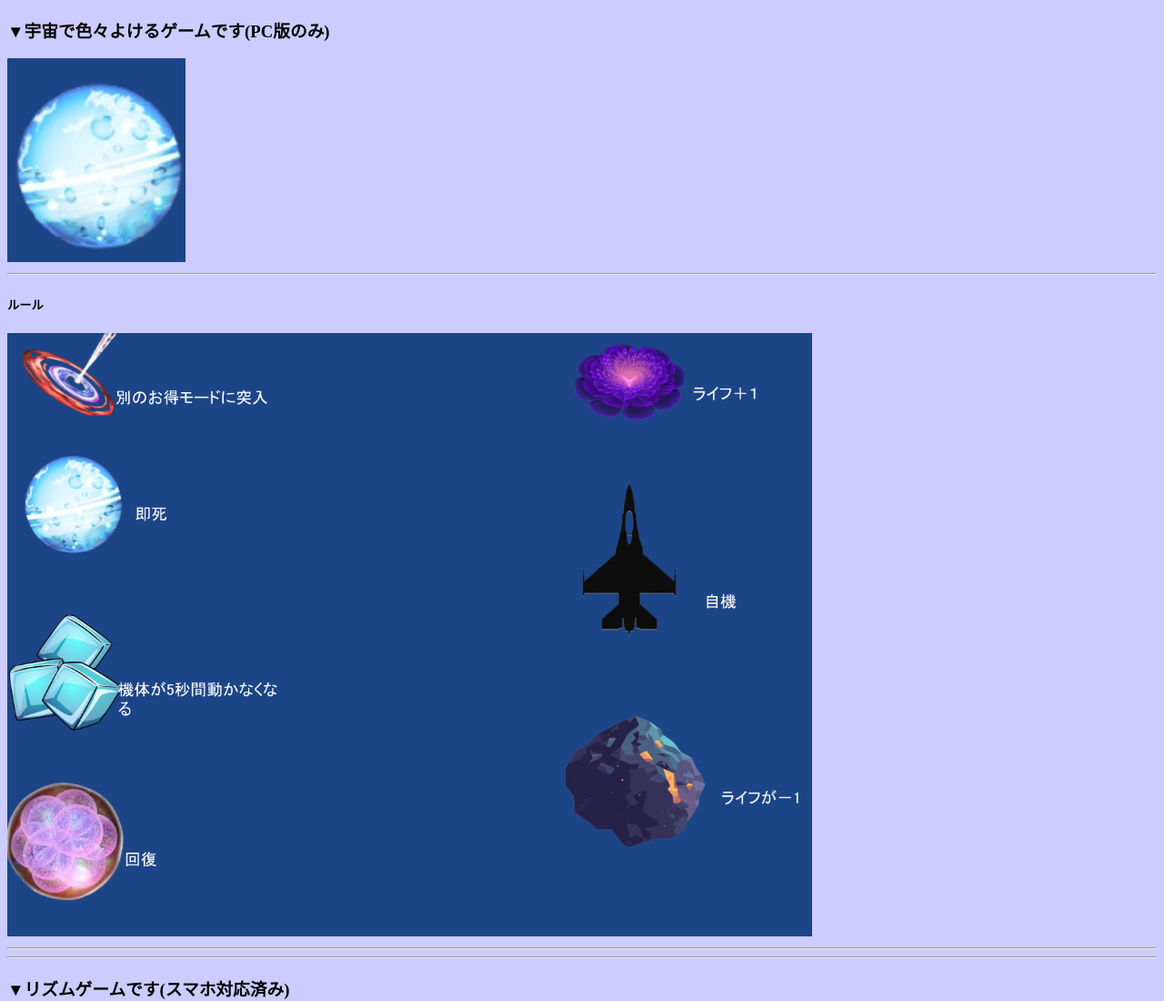
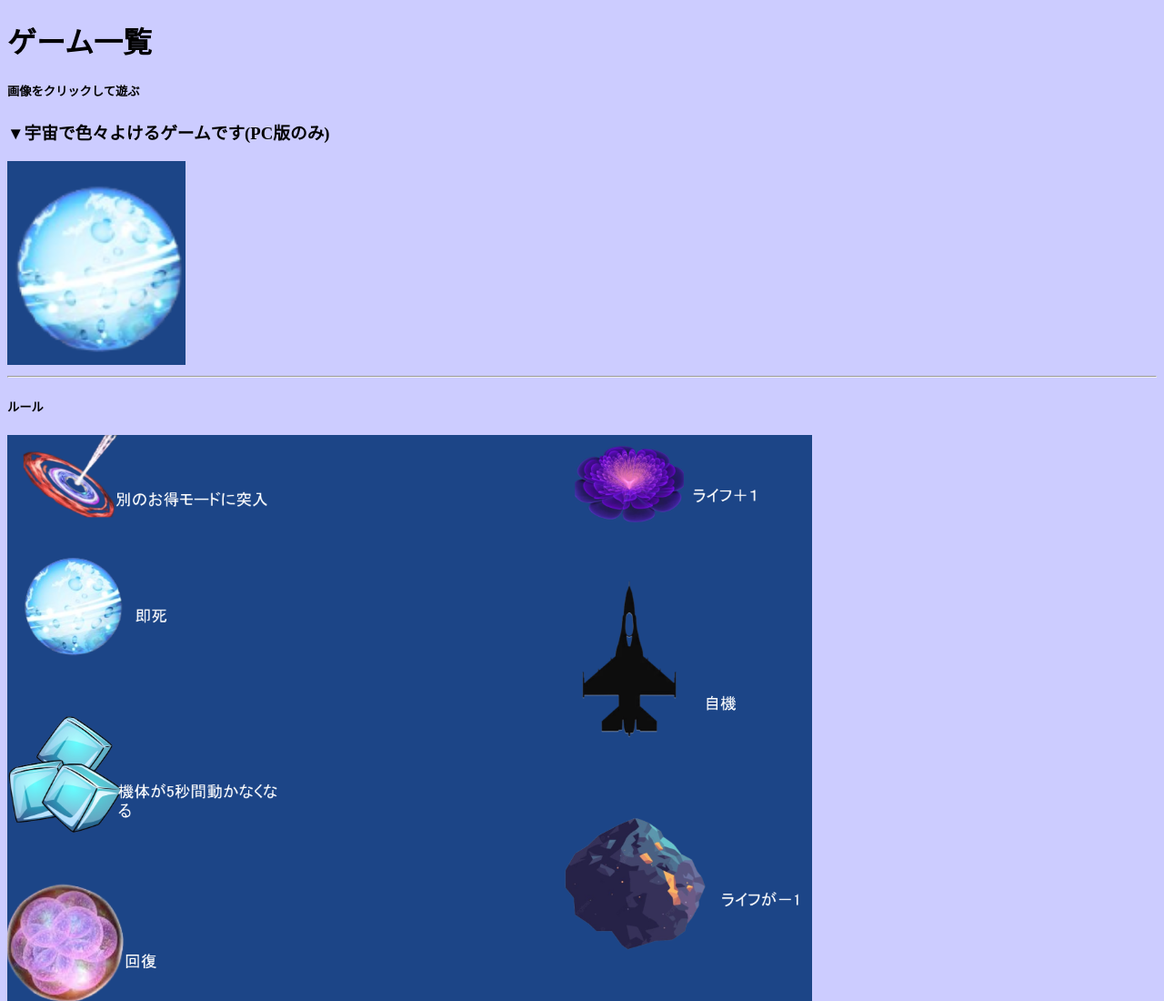
Before and after one commit to pentagonTOIN/Pentagon_game, a plain HTML site: page index.html in a window 1280 px wide. Shown: the top 1100 px of the page at 91% size. Drawn offline with Linux system fonts and the light colour scheme.

Commit message:
Update index.html

```diff
--- a/index.html
+++ b/index.html
@@ -10,6 +10,8 @@
         </style>
     </head>
     <body>
+        <h1>ゲーム一覧</h1>
+        <h5>画像をクリックして遊ぶ</h5>
         <h3>▼宇宙で色々よけるゲームです(PC版のみ)</h3>
         <a href="STAR.html">
             <img src="STAR_icon.png">
```
